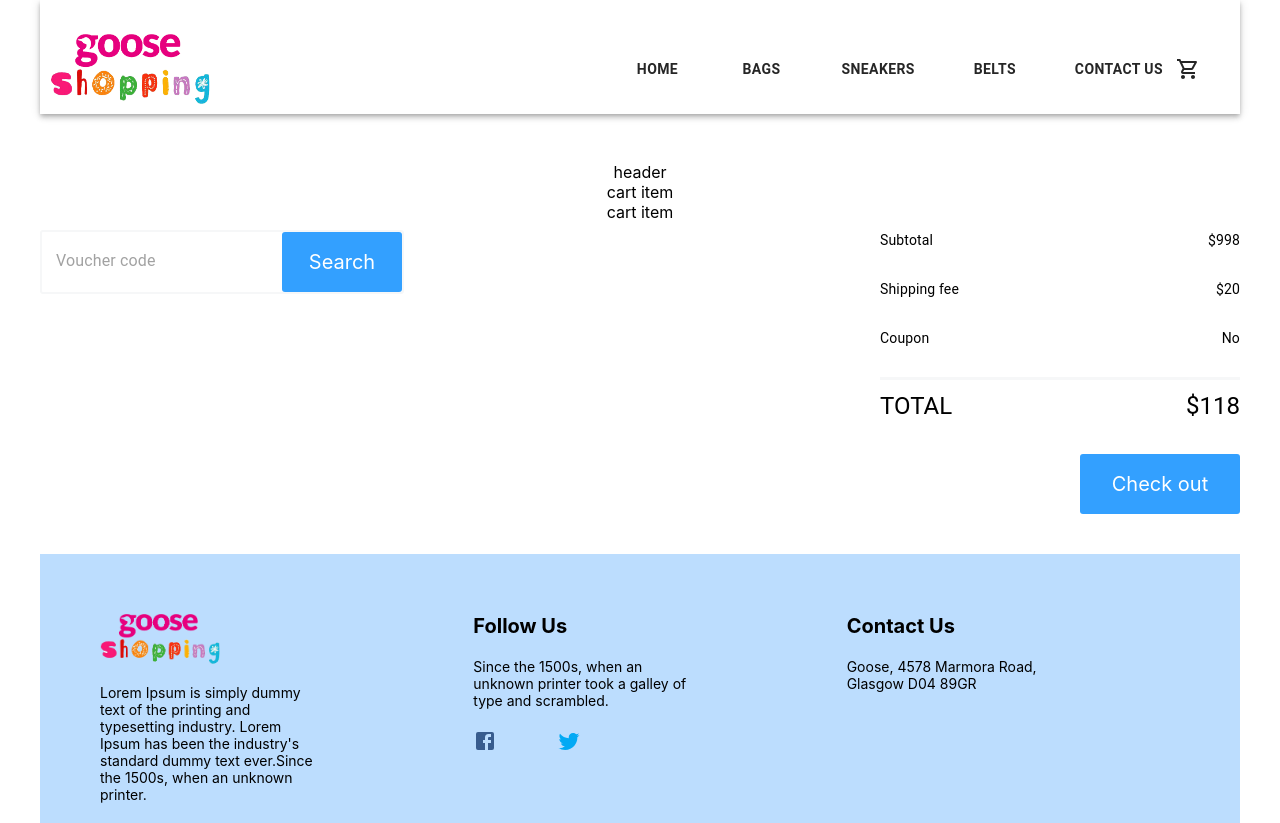
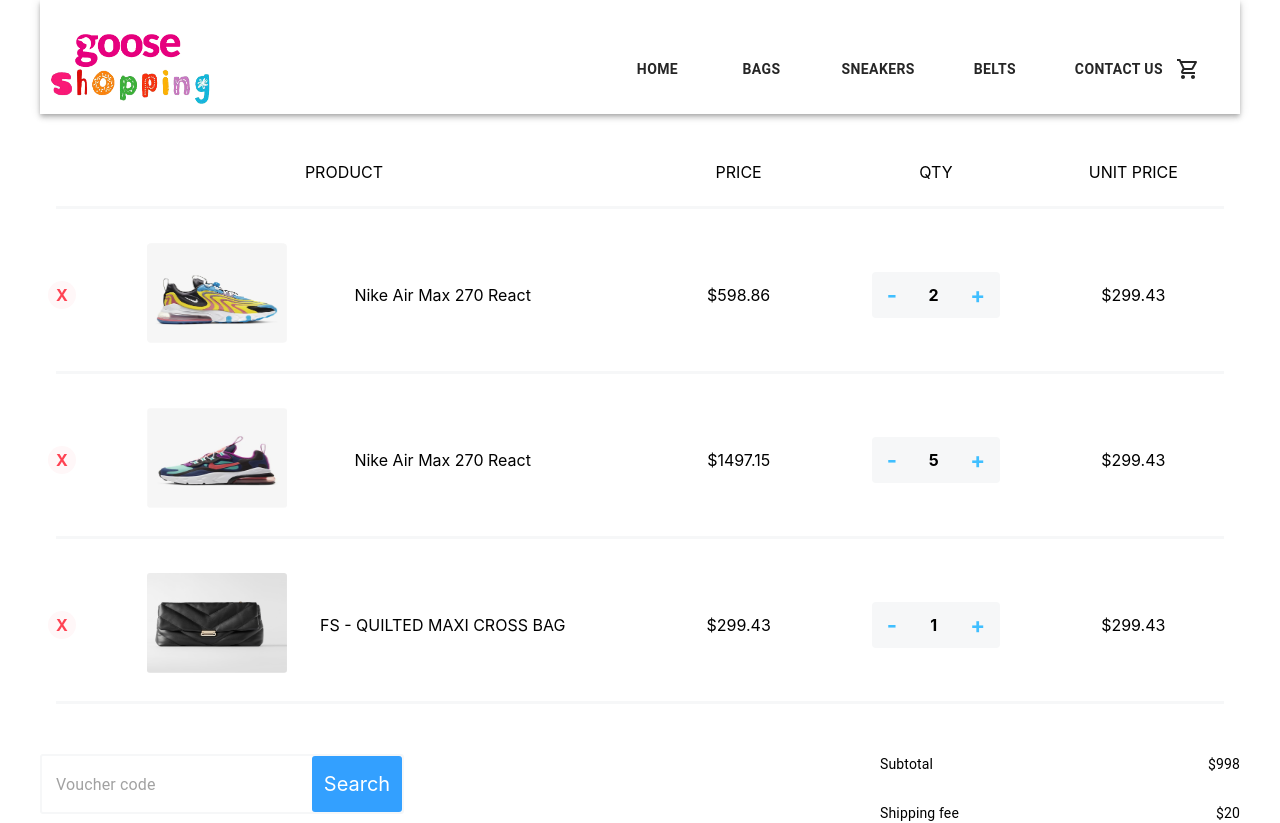
Before and after one commit to hobaDevHome/gooseshopping, a React (Create React App) app: page /cart in a window 1280 px wide. Shown: the top 823 px of the page. Built offline with nearby package versions, Linux system fonts and the light colour scheme.

Commit message:
cart page

```diff
--- a/src/components/ProductCard.jsx
+++ b/src/components/ProductCard.jsx
@@ -1,6 +1,5 @@
 import React from "react";
 import Card from "@mui/material/Card";
-import Box from "@mui/material/Box";
 import CardContent from "@mui/material/CardContent";
 import CardMedia from "@mui/material/CardMedia";
 
@@ -20,7 +19,7 @@
   image: {
     width: 100,
     height: 50,
-    objectFit: "contian",
+    objectFit: "contain",
     display: "block",
   },
 
--- a/src/constants.js
+++ b/src/constants.js
@@ -14,4 +14,6 @@
   white: "#fff",
   textBlack: "#262626",
   darkerBlue: "#33A0FF",
+  ligthPink: "#fff7f8",
+  darkPink: "#FF4252",
 };
--- a/src/data.js
+++ b/src/data.js
@@ -140,3 +140,35 @@
       "Lorem Ipsum is simply dummy text of the printing and typesetting industry.",
   },
 ];
+
+export const cartItems = [
+  {
+    id: 1,
+    title: "Nike Air Max 270 React",
+    price: 299.43,
+    imageSrc: ["sn_01"],
+    quantity: 2,
+    category: "sneakers",
+  },
+  {
+    id: 2,
+    title: "Nike Air Max 270 React",
+
+    price: 299.43,
+
+    imageSrc: ["sn_02"],
+    quantity: 5,
+    category: "sneakers",
+  },
+  {
+    id: 7,
+    title: "FS - QUILTED MAXI CROSS BAG",
+
+    price: 299.43,
+
+    category: "bags",
+    imageSrc: ["bg_03"],
+
+    quantity: 1,
+  },
+];
--- a/src/pages/Cart.jsx
+++ b/src/pages/Cart.jsx
@@ -1,18 +1,14 @@
 import React from "react";
 import Navbar from "../components/Navbar";
 import Footer from "../components/Footer";
-import Divider from "@mui/material/Divider";
-
 import Grid from "@mui/material/Grid";
 import TextField from "@mui/material/TextField";
-import Box from "@mui/material/Box";
-import Paper from "@mui/material/Paper";
 import { colors } from "../constants";
+import { cartItems } from "../data";
 import Typography from "@mui/material/Typography";
-import callpic from "../images/call.png";
 
 import { makeStyles } from "@mui/styles";
-import SearchInput from "../components/SearchInput";
+
 const useStyles = makeStyles({
   container: {},
   searchInputContainer: {
@@ -25,11 +21,11 @@
     borderWidth: 2,
     borderStyle: "solid",
   },
-  searchButton: {
-    width: 120,
-    height: 40,
+  blueButton: {
     color: colors.white,
-    padding: "10px 20px",
+    height: "100%",
+    width: "100%",
+
     backgroundColor: colors.darkerBlue,
     display: "flex",
     flexDirection: "row",
@@ -45,10 +41,43 @@
     width: "60%",
   },
   divider: {
-    width: "60%",
+    width: "100%",
     height: 3,
     backgroundColor: colors.divider,
     marginBottom: 10,
+  },
+  searchButtonContianer: {
+    width: 120,
+    margin: 0,
+    padding: 0,
+  },
+  deleteButton: {
+    width: 28,
+    height: 28,
+    borderRadius: 14,
+    backgroundColor: colors.ligthPink,
+    color: colors.darkPink,
+    fontWeight: "bold",
+    display: "flex",
+    alignItems: "center",
+    justifyContent: "center",
+  },
+  itemImage: {
+    width: 140,
+    height: 100,
+    borderRadius: 3,
+  },
+  quantityContiner: {
+    display: "flex",
+    flexDirection: "row",
+    alignItems: "center",
+    justifyContent: "space-between",
+    backgroundColor: colors.divider,
+    borderRadius: 4,
+    width: "50%",
+    fontSize: 16,
+    fontWeight: "bold",
+    padding: "10px 15px",
   },
 });
 
@@ -60,18 +89,66 @@
 
       <Grid container xs={12} marginTop={5}>
         <Grid container item xs={12} padding={1}>
-          <Grid item sm={12}>
-            header
+          <Grid item sm={6}>
+            PRODUCT
           </Grid>
-          <Grid item sm={12}>
-            cart item
+          <Grid item sm={2}>
+            PRICE
           </Grid>
-          <Grid item sm={12}>
-            cart item
+          <Grid item sm={2}>
+            QTY
+          </Grid>
+          <Grid item sm={2}>
+            UNIT PRICE
+          </Grid>
+          <Grid container item xs={12} padding={1} marginTop={2}>
+            <div className={classes.divider} />
           </Grid>
         </Grid>
+        {cartItems.map((item) => {
+          return (
+            <Grid
+              container
+              item
+              xs={12}
+              padding={1}
+              justifyContent={"center"}
+              alignItems={"center"}
+            >
+              <Grid item sm={1}>
+                <div className={classes.deleteButton}>X</div>
+              </Grid>
+              <Grid item sm={1}>
+                <img
+                  src={require(`../images/products/${item.category}/${item.imageSrc[0]}.png`)}
+                  alt="cartitem"
+                  className={classes.itemImage}
+                />
+              </Grid>
+              <Grid item sm={4}>
+                {item.title}
+              </Grid>
+              <Grid item sm={2}>
+                ${item.price * item.quantity}
+              </Grid>
+              <Grid item container sm={2} justifyContent={"center"}>
+                <div className={classes.quantityContiner}>
+                  <div style={{ color: colors.mainBlue, fontSize: 22 }}>-</div>
+                  <div>{item.quantity}</div>
+                  <div style={{ color: colors.mainBlue, fontSize: 22 }}>+</div>
+                </div>
+              </Grid>
+              <Grid item sm={2}>
+                ${item.price}
+              </Grid>
+              <Grid container item xs={12} padding={1} marginTop={2}>
+                <div className={classes.divider} />
+              </Grid>
+            </Grid>
+          );
+        })}
 
-        <Grid item container xs={12} flexDirection="row">
+        <Grid item container xs={12} flexDirection="row" marginTop={3}>
           <Grid
             item
             xs={12}
@@ -88,8 +165,9 @@
                   "& .MuiOutlinedInput-notchedOutline": { border: "none" },
                 }}
               />
-
-              <div className={classes.searchButton}>Search</div>
+              <div className={classes.searchButtonContianer}>
+                <div className={classes.blueButton}>Search</div>
+              </div>
             </div>
           </Grid>
 
@@ -161,7 +239,9 @@
                   No
                 </Typography>
               </div>
-              <div className={classes.divider}></div>
+              <div className={classes.checkoutRow}>
+                <div className={classes.divider} />
+              </div>
               <div className={classes.checkoutRow}>
                 <Typography
                   variant="h5"
@@ -182,7 +262,11 @@
                   $118
                 </Typography>
               </div>
-              <div className={classes.searchButton}>Check out</div>
+              <div className={classes.checkoutRow}>
+                <div className={classes.blueButton} style={{ height: 60 }}>
+                  Check out
+                </div>
+              </div>
             </Grid>
           </Grid>
         </Grid>
```
